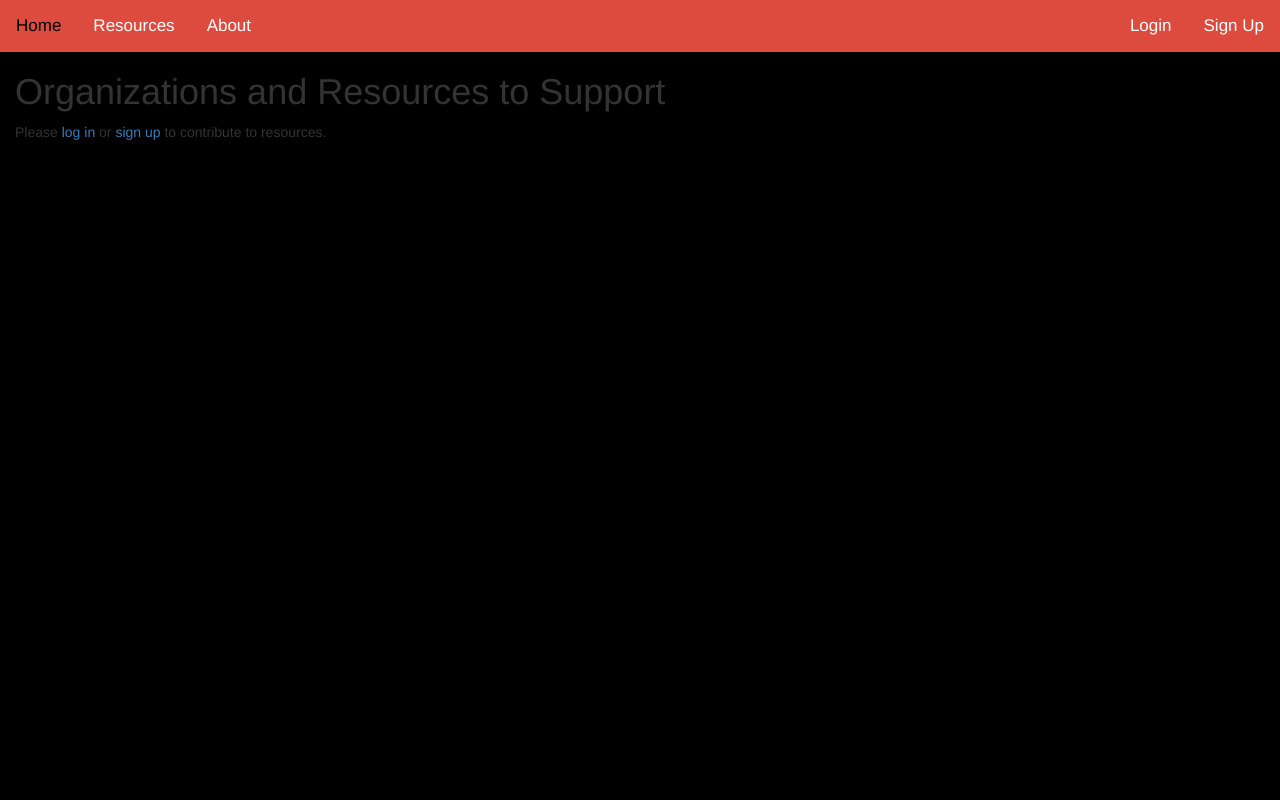
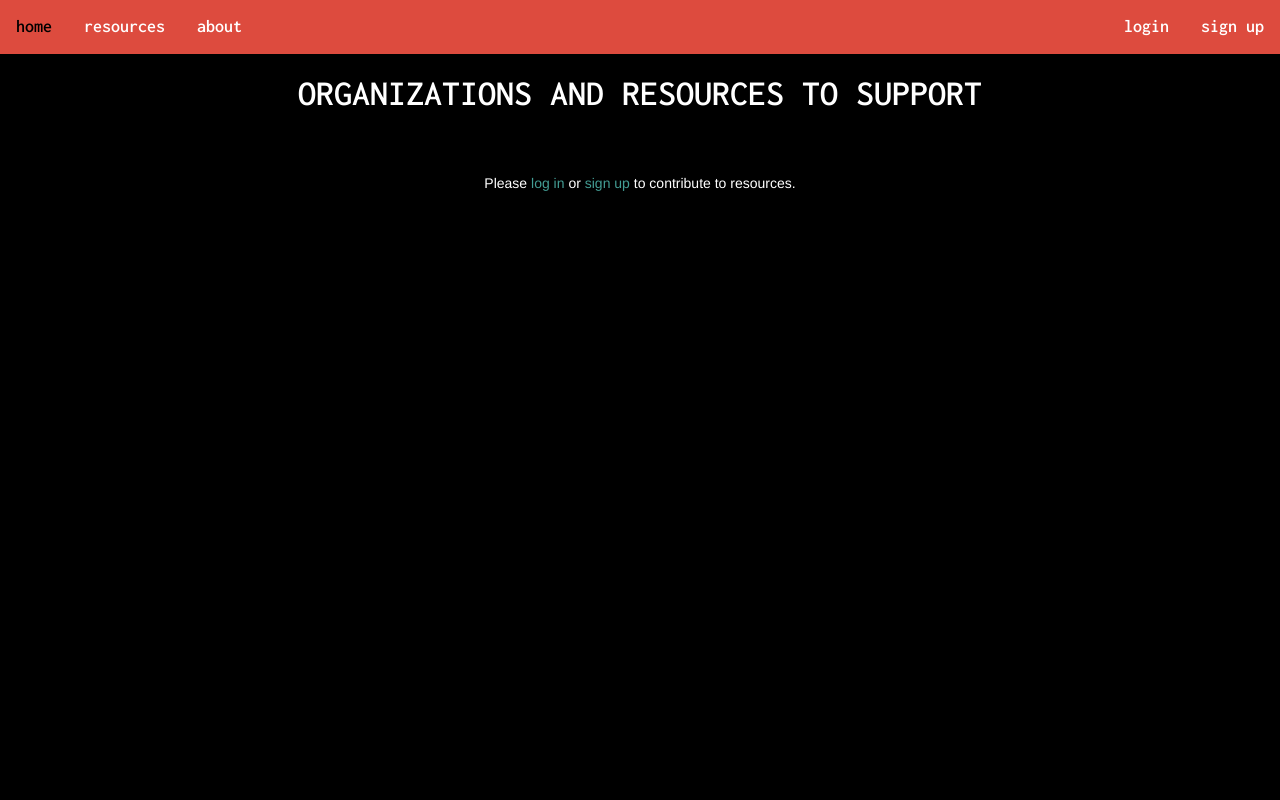
Before and after one commit to r-a-v-i-n/mapping-fatal-police-shootings, a Flask app: page /resources in a window 1280 px wide. Run offline with Flask 2, Linux system fonts and the light colour scheme; data that the repository does not hold is empty; some libraries are stand-ins or nearby versions.

Commit message:
05/04/21 - styling edits

```diff
--- a/server.py
+++ b/server.py
@@ -28,6 +28,12 @@ def homepage():
 
 
 
+@app.route('/about')
+def about():
+    return render_template('about.html')
+
+
+
 @app.route('/login', methods=['GET', 'POST'])
 def sign_in():
     """Sign in to user account"""
@@ -47,6 +53,7 @@ def sign_in():
 
             if password == user.password:
                 session['user_id'] = user.user_id
+                session['username'] = user.username
                 return render_template('homepage.html')
 
             else:
--- a/templates/base.html
+++ b/templates/base.html
@@ -11,20 +11,24 @@
       {% block title %}{% endblock %}
     </title>
       {% block head %}
+    <link rel="preconnect" href="https://fonts.gstatic.com">
+    <link href="https://fonts.googleapis.com/css2?family=Inconsolata:wght@600&display=swap" rel="stylesheet">
     <style>
     .topnav {
         background-color: #DD4B3E;
         overflow: hidden;
+        color:white;
+        font-family: 'Inconsolata', monospace;
     }
 
     /* Style the links inside the navigation bar */
-    .topnav a {
+    .topnav a, #nav-username {
       float: left;
       color: white;
       text-align: center;
       padding: 14px 16px;
       text-decoration: none;
-      font-size: 17px;
+      font-size: 18px;
     }
 
     /* Change the color of links on hover */
@@ -38,18 +42,19 @@
       float: right;
     }
     </style>
+
       <div class="topnav">
-        <a class="active" href="/">Home</a>
-        <a href="/resources">Resources</a>
-        <a href="/about">About</a>
+        <a class="active" href="/">home</a>
+        <a href="/resources">resources</a>
+        <a href="/about">about</a>
 
       <div class="topnav-right">
         {% if 'user_id' in session %}
-        Hello {{session.username}}
-        <a href="/logout">Logout</a></li>
+        <div id="nav-username">hello {{session.username.lower()}}</div>
+        <a href="/logout">logout</a></li>
         {% else %}
-        <a href="/login">Login </a></li>
-        <a href="/sign_up">Sign Up</a></li>
+        <a href="/login">login</a></li>
+        <a href="/sign_up">sign up</a></li>
         {% endif %}
       </div>
       </div>
--- a/templates/resources.html
+++ b/templates/resources.html
@@ -1,38 +1,59 @@
 
 {% extends 'base.html' %}
-{% block title %}Resources{% endblock %}
+{% block title %}Mapping Fatal Police Shootings: Resources{% endblock %}
 
 {% block body %}
-  <h1>Organizations and Resources to Support</h1>
+<link rel="preconnect" href="https://fonts.gstatic.com">
+<link href="https://fonts.googleapis.com/css2?family=Inconsolata:wght@600&display=swap" rel="stylesheet">
+<style>
+  h1
+  {
+  color:white;
+  font-family: 'Inconsolata', monospace;
+  }
+  body {
+    color: white
+  }
+</style>
+  <center><h1>ORGANIZATIONS AND RESOURCES TO SUPPORT</h1></center>
   <p></p>
   <form action="/resources" method="POST">
+  <br>
   <ul>
   {% for resource in show_resources %}
-  <li>{{resource.org_name}}  |  {{resource.url}}  |  {{resource.email}}  |  {{resource.phone}}  |  {{resource.city}}  |  {{resource.state}}</li>
-
+  <li>{{resource.org_name}}  |
+      <a href="{{resource.url}}" style="color: #439D94">{{resource.url}}</a> |
+      <a href="mailto: {{resource.email}}" style="color: #439D94">{{resource.email}}</a>  |
+      {{resource.phone}}  |
+      {{resource.city}}  |
+      {{resource.state}}</li>
+  <br>
   {% endfor %}
   </ul>
   </form>
-  <p></p>
+  <br>
   {% if 'user_id' in session %}
+  <center><p>Do you have an organization or resource to contribute?</p><br>
   <form action="/create_orgs" method="POST">
     <p>
-      Organization name <input type="text" name="org_name" required>
+    <input name="org_name" type="text" style="color: black" placeholder="organization name" required>
     </p>
     <p>
-      URL <input type="url" name="url" required>
+    <input name="url" type="url" style="color: black" placeholder="url" required>
     </p>
     <p>
-      Email <input type="text" name="email">
+    <input name="email" type="text" style="color: black" placeholder="email">
     </p>
     <p>
-      Phone <input type="text" name="phone">
+    <input name="phone" type="text" style="color: black" placeholder="phone">
     </p>
     <p>
-      City <input type="text" name="city">
+    <input name="city" type="text" style="color: black" placeholder="city">
     </p>
     <p>
-      State <select name = "state">
+    <!-- <input name="state" type="text" style="color:black" placeholder="state"> -->
+    <select name="state" style="color: black">
+        <option style="color:#999" value="" disabled selected>state</option>
         <option value="Alabama">Alabama</option>
         <option value="Alaska">Alaska</option>
         <option value="Arizona">Arizona</option>
@@ -86,10 +107,11 @@
       </select>
     </p>
     <p>
-      <input type="submit">
-    </p>
+      <input type="submit" style="color:white; background-color:#439D94">
+    </p></center>
   {% else %}
-    Please <a href="/login">log in</a> or <a href="/sign_up">sign up</a> to contribute to resources.
+    <center>Please <a href="/login" style="color:#439D94">log in</a> or
+    <a href="/sign_up" style="color:#439D94">sign up</a> to contribute to resources.</center>
   {% endif %}
   </form>
 
--- a/tests.py
+++ b/tests.py
@@ -55,7 +55,7 @@ class FlaskTestsDatabase(TestCase):
                                         "city":"Columbus",
                                         "state":"Ohio"},
                                    follow_redirects=True)
-        self.assertIn(b'<h1>Log In to your Account</h1>', result.data)
+        self.assertIn(b'<h1>LOG IN TO YOUR ACCOUNT</h1>', result.data)
 
     def test_login(self):
         """Test login"""
@@ -77,7 +77,7 @@ class FlaskTestsDatabase(TestCase):
                                         "city":"Detroit",
                                         "state":"Michigan"},
                                 follow_redirects=True)
-        self.assertIn(b'<h1>Organizations and Resources to Support</h1>', result.data)
+        self.assertIn(b'<h1>ORGANIZATIONS AND RESOURCES TO SUPPORT</h1>', result.data)
 
 
 if __name__ == "__main__":
```
Also changed, not shown: static/project.css (+14 -3 lines), templates/about.html (+27 -0 lines), templates/homepage.html (+5 -6 lines), templates/login.html (+24 -11 lines), templates/sign_up.html (+28 -11 lines).
